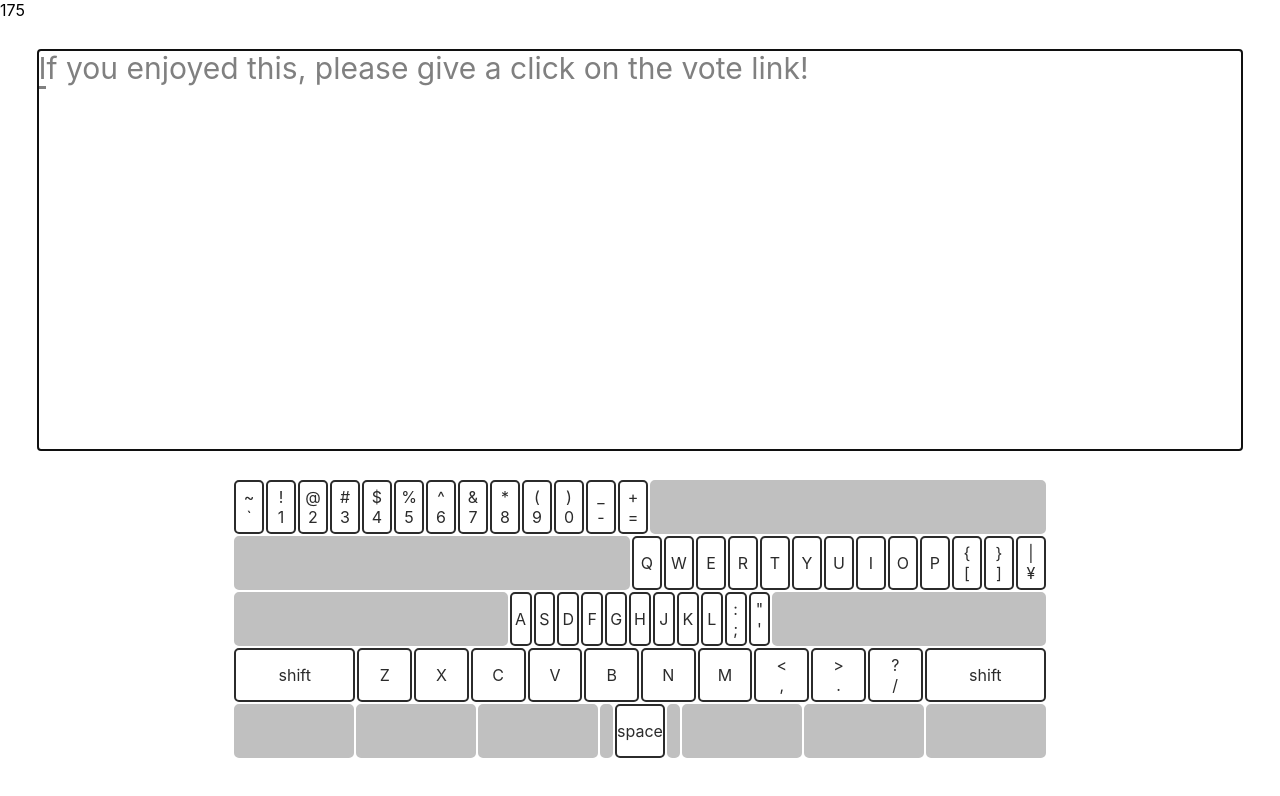
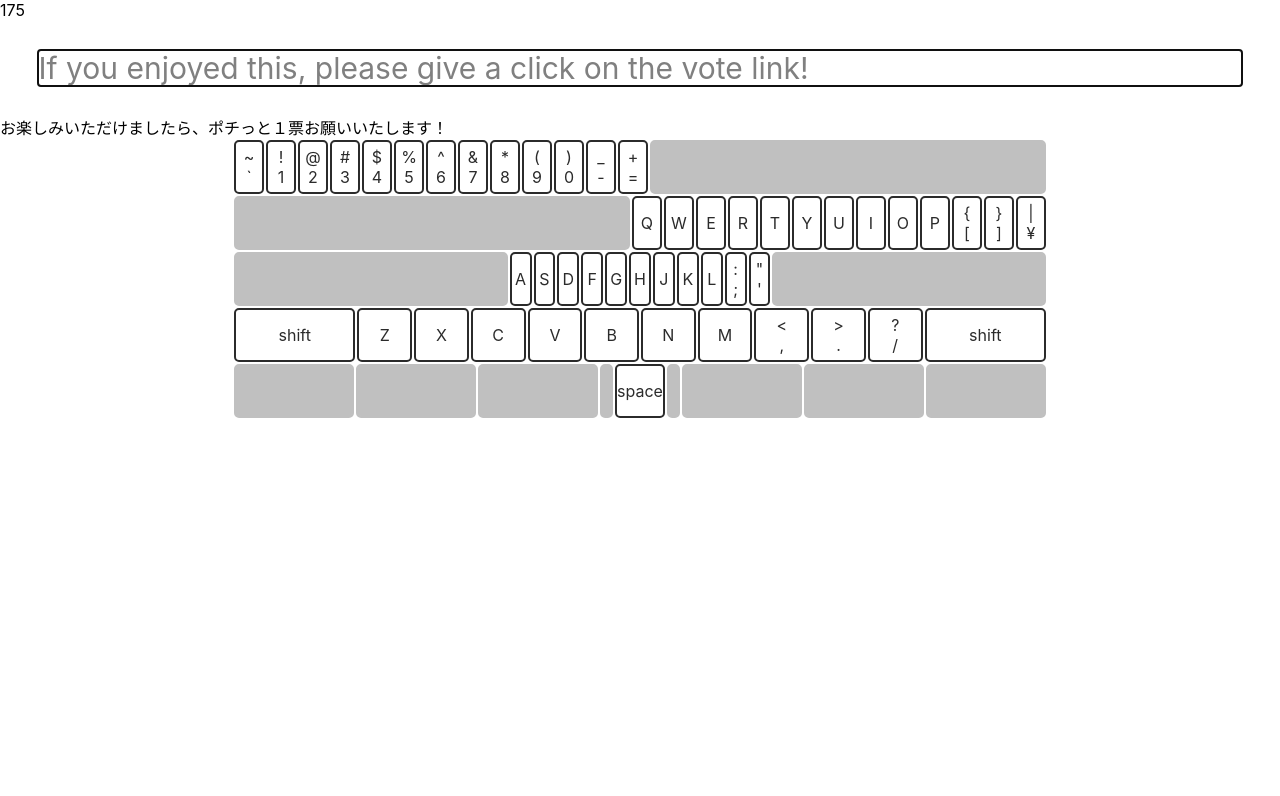
Before and after one commit to Mitsuwo/eigo-typing, a React (Create React App) app: page /typing in a window 1280 px wide. Shown: the top 796 px of the page. Built offline with nearby package versions, Linux system fonts and the light colour scheme.

Commit message:
[add]日本語訳追加

```diff
--- /dev/null
+++ b/src/views/components/ScriptJapanese.tsx
@@ -0,0 +1,11 @@
+import React from 'react';
+
+interface Props {
+  scriptJapanese: string;
+}
+
+const ScriptJapaneseComponent: React.FC<Props> = (props: Props) => {
+  return <div>{props.scriptJapanese}</div>;
+};
+
+export const ScriptJapanese = React.memo(ScriptJapaneseComponent);
--- a/src/views/containers/Typing.tsx
+++ b/src/views/containers/Typing.tsx
@@ -28,6 +28,7 @@ import {
   deleteCurrentKey,
   incrementCorrectCharCount
 } from '../../store/Keyboard/actions';
+import { ScriptJapanese } from '../components/ScriptJapanese';
 
 let lastInputTime = 0;
 
@@ -115,6 +116,7 @@ const TypingContainer: React.FC = () => {
   const handleKeyUp = (event: React.KeyboardEvent): void => {
     dispatch(deleteCurrentKey(event.code));
   };
+  const scriptJapanese = scripts[currentScriptIndex] ? scripts[currentScriptIndex].japanese : '';
   return appState === APP_STATE_TIMEUP ? (
     <div>
       <div>タイムアップ</div>
@@ -136,6 +138,7 @@ const TypingContainer: React.FC = () => {
           currentScriptIndex={currentScriptIndex}
         />
       </ScriptWrapper>
+      <ScriptJapanese scriptJapanese={scriptJapanese} />
       <Keyboard currentKeys={currentKeys} nextKey={nextKey} />
     </div>
   );
@@ -152,7 +155,6 @@ function shuffleArray<T>(array: T[]): T[] {
 }
 
 const ScriptWrapper = styled.div`
-  height: 50vh;
   width: 94vw;
   margin: 0 3vw 25px 3vw;
   padding: 0;
```
